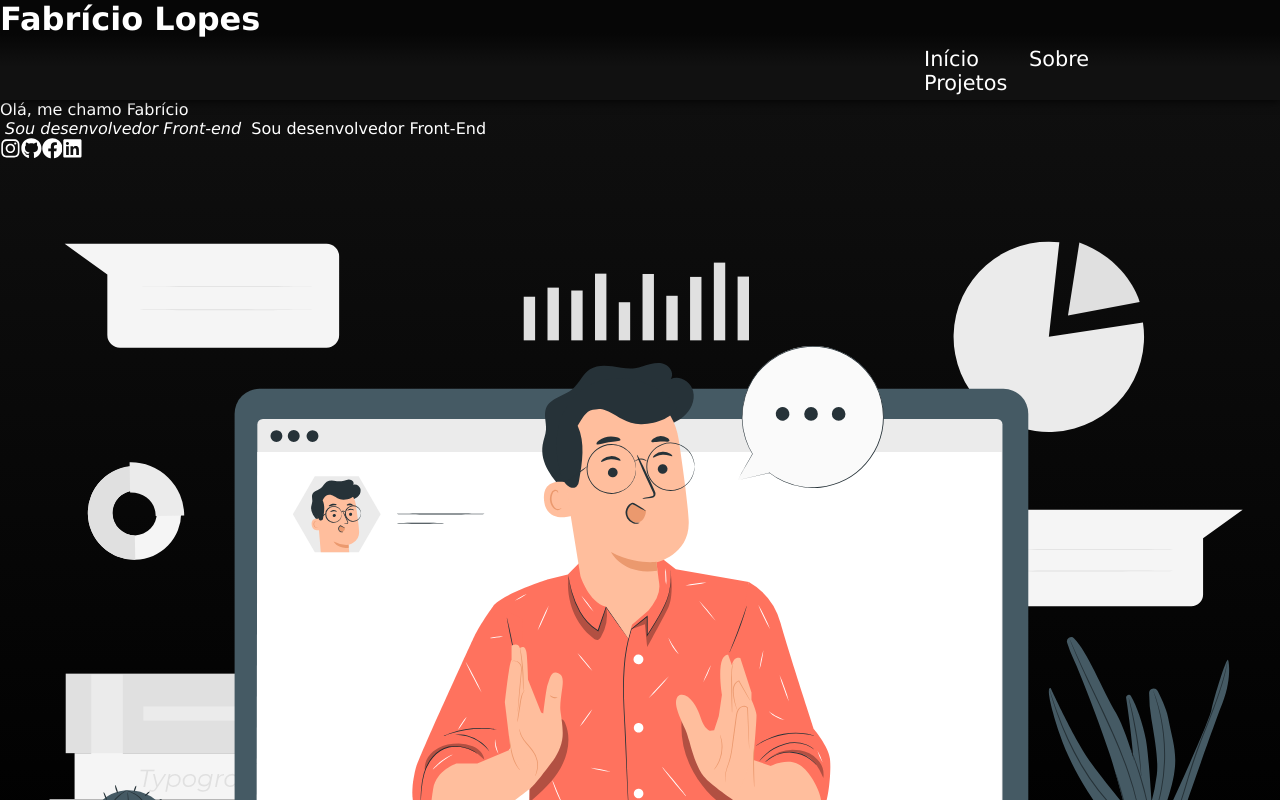
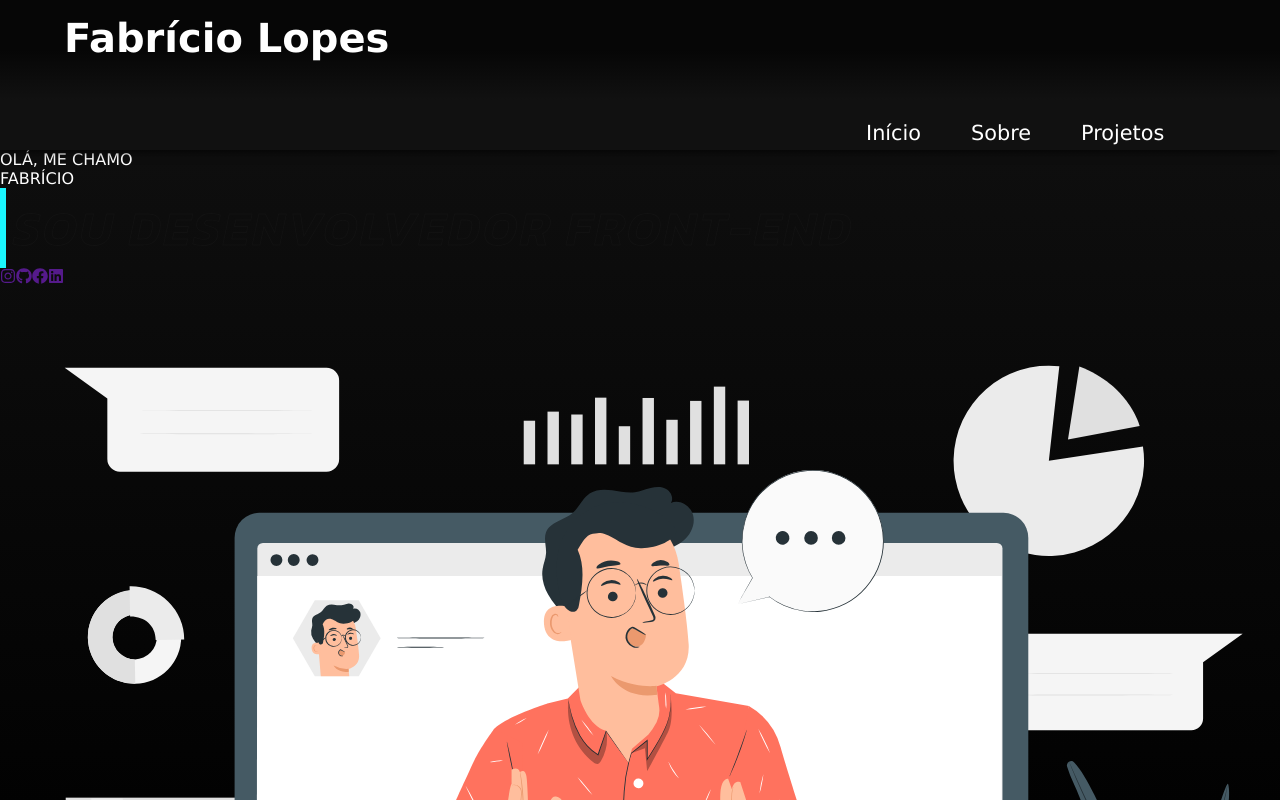
Before and after one commit to Fabrioco/Portfolio__Lopes, a React (Vite) app: page / in a window 1280 px wide. Shown: the top 800 px of the page. Built offline with nearby package versions, Linux system fonts and the light colour scheme.

Commit message:
titulo feito

```diff
--- a/src/App.css
+++ b/src/App.css
@@ -1,3 +1,5 @@
+@import url("https://fonts.googleapis.com/css2?family=Kanit:ital,wght@0,100;0,200;0,300;0,400;0,500;0,600;0,700;0,800;0,900;1,100;1,200;1,300;1,400;1,500;1,600;1,700;1,800;1,900&display=swap");
+
 * {
   margin: 0;
   padding: 0;
@@ -22,35 +24,76 @@
 
 header {
   width: 100%;
-  height: 100px;
+  height: 150px;
   background: linear-gradient(to bottom, #060606, #060606, #111111, #111111);
   box-shadow: 0 0 10px 0 #000000;
   position: sticky;
   top: 0;
 }
 
-header > h1 {
-  font-size: 2rem;
+.title {
+  font-size: 2.5rem;
+  width: clamp(250px, 30%, 500px);
+  position: relative;
+  top: 15px;
+  left: 5vw;
 }
 
 header > nav {
   display: flex;
-  flex-wrap: wrap;
   position: absolute;
   bottom: 5px;
-  right: 100px;
-  width: clamp(150px, 20%, 350px);
+  right: 5vw;
+  width: clamp(150px, 100%, 350px);
   height: auto;
   column-gap: 50px;
 }
 
-nav > a {
+header > nav > a {
   color: #fff;
   text-decoration: none;
   font-size: 1.3rem;
-  flex: 1 0 30;
+  transition: all linear 0.3s;
 }
 
-main {
-  /* Estilos para o conteúdo dentro de main */
+header > nav > a:hover {
+  color: #b6b6b6;
 }
+
+main > section > article > p {
+  display: flex;
+  flex-direction: column;
+  text-transform: uppercase;
+}
+
+.animated__text {
+  position: relative;
+  font-size: 3rem;
+  letter-spacing: 3px;
+  line-height: 80px;
+  cursor: pointer;
+  text-transform: uppercase;
+  font-weight: 600;
+}
+
+.text {
+  color: transparent;
+  -webkit-text-stroke: 1px #ffffff06;
+  font-family: "Kanit", sans-serif;
+}
+
+.hover_text {
+  position: absolute;
+  inset: 0;
+  width: 0%;
+  color: #1af7ff;
+  overflow: hidden;
+  border-right: 6px solid #1af7ff;
+  font-family: "Kanit", sans-serif;
+  transition: 0.5s ease-in-out;
+}
+
+.animated__text:hover .hover_text {
+  width: 100%;
+  filter: drop-shadow(0 0 40px #1af7ff);
+}
```
